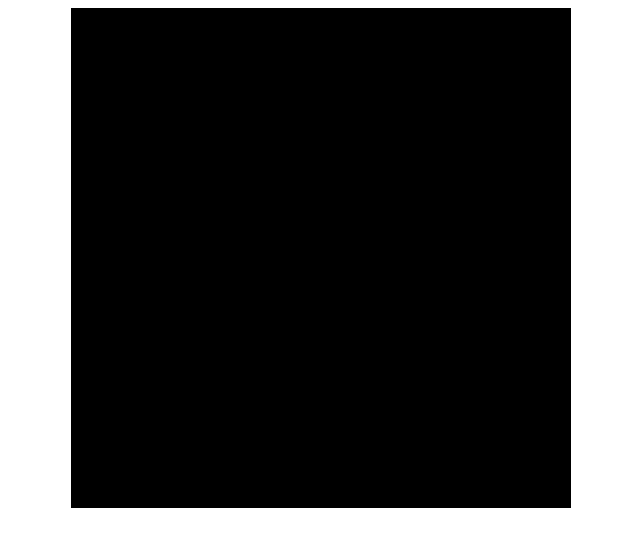
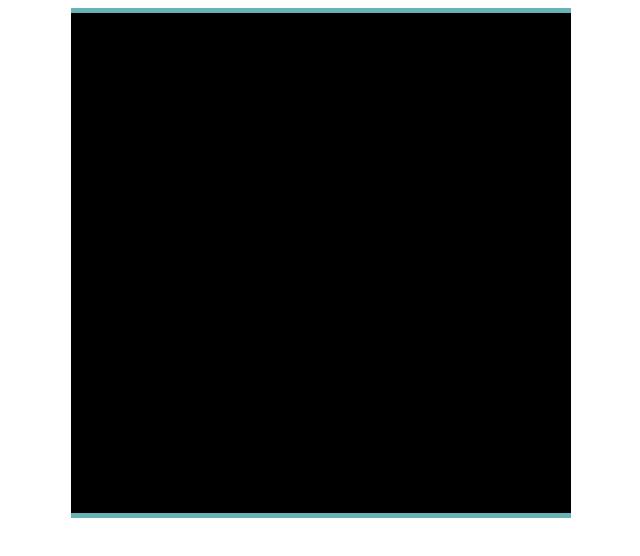
Before and after one commit to Luk30lende/Pong-Game, a plain HTML site: page index.html in a window 1280 px wide. Shown: the whole page, without its empty margins (319-959 px from the left). Drawn offline with Linux system fonts and the light colour scheme.

Commit message:
Final canvas styling

```diff
--- a/pong.css
+++ b/pong.css
@@ -4,4 +4,6 @@ body {
 
 #board {
   background-color: #000;
+  border-top: 5px solid #67b3b5;
+  border-bottom: 5px solid #67b3b5;
 }
```
